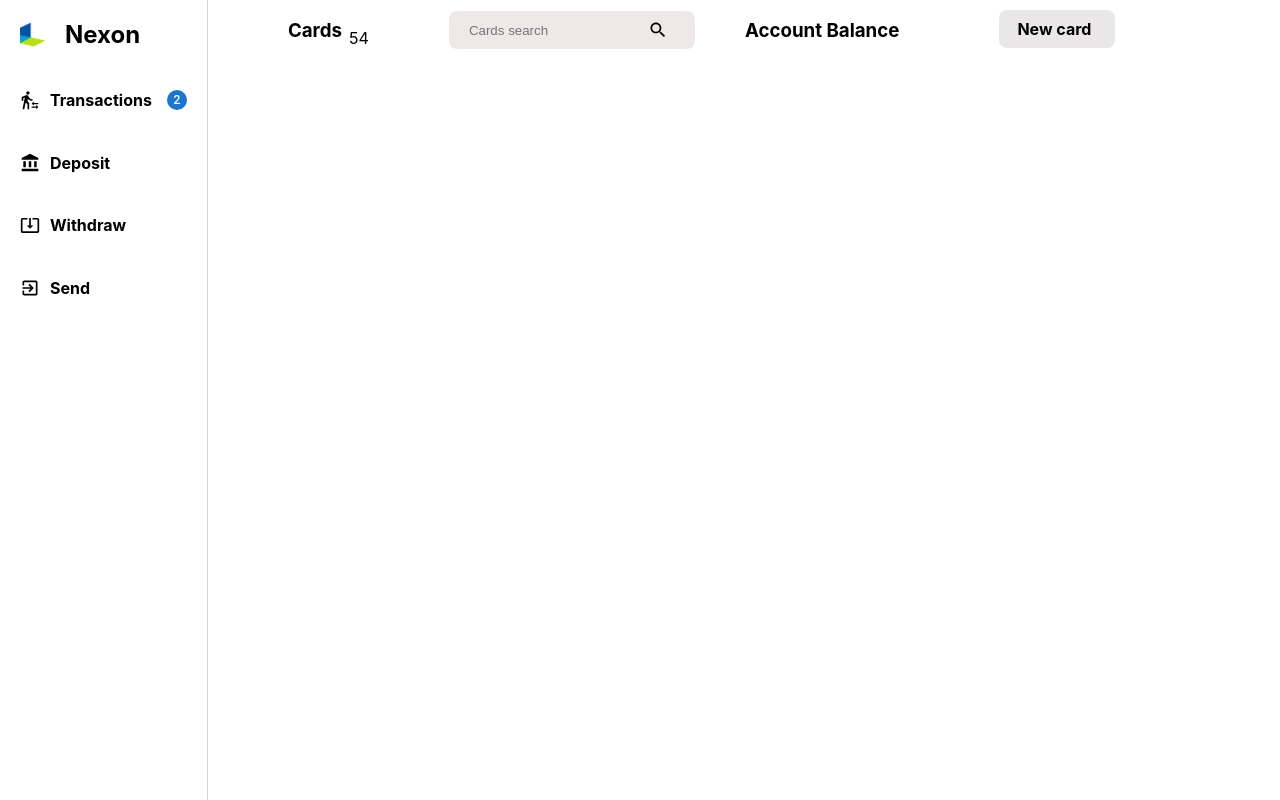
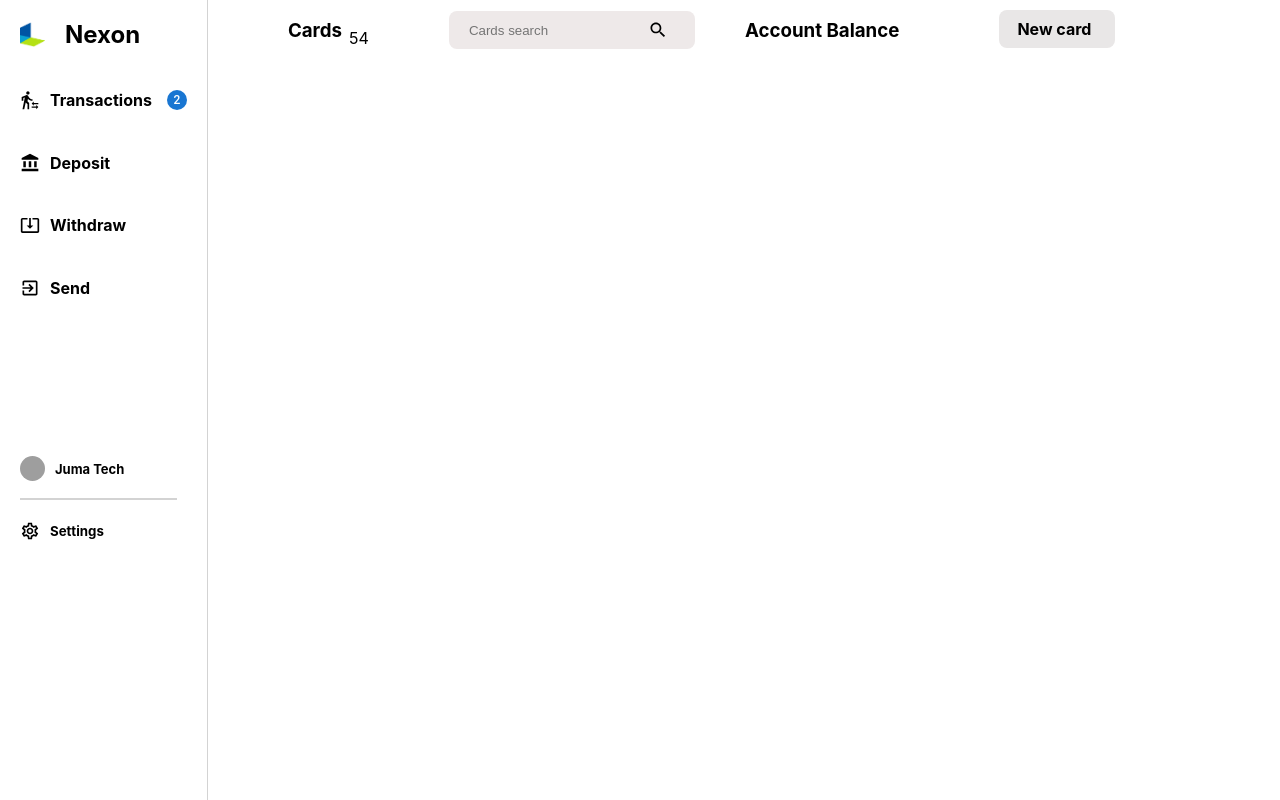
Before and after one commit to jumatech78/payment_system, a React (Create React App) app in the folder payment_system/: page / in a window 1280 px wide. Built offline with nearby package versions, Linux system fonts and the light colour scheme; grey boxes are pictures that could not be loaded.

Commit message:
created footer

```diff
--- a/payment_system/src/components/Drawerbar/drawerbarstyles.css
+++ b/payment_system/src/components/Drawerbar/drawerbarstyles.css
@@ -41,3 +41,32 @@
     margin-left: 15px;
     align-items: center !important;
 }
+
+.footer_section{
+    display: flex;
+    align-items: center;
+    margin-left: 20px;
+    margin-top: 120px;
+    border-bottom: 2px solid lightgrey;
+}
+.footer_section > h5{
+    padding-left: 10px;
+    font-size: small;
+}
+.footer_avatar{
+    height: 25px !important;
+    width: 25px !important;
+}
+
+.bottom_footer{
+    display: flex;
+    align-items: center;
+}
+.bottom_footer > h5{
+    padding-left: 10px;
+}
+.footer_icon{
+    height: 20px !important;
+    width: 20px !important;
+    padding-left: 20px;
+}
--- a/payment_system/src/components/Drawerbar/index.js
+++ b/payment_system/src/components/Drawerbar/index.js
@@ -4,7 +4,9 @@ import AccountBalanceIcon from "@mui/icons-material/AccountBalance";
 import TransferWithinAStationIcon from "@mui/icons-material/TransferWithinAStation";
 import SystemUpdateAltIcon from "@mui/icons-material/SystemUpdateAlt";
 import ExitToAppIcon from "@mui/icons-material/ExitToApp";
+import SettingsOutlinedIcon from "@mui/icons-material/SettingsOutlined";
 import Badge from "@mui/material/Badge";
+import Avatar from "@mui/material/Avatar";
 
 function Drawerbar() {
   return (
@@ -36,6 +38,19 @@ function Drawerbar() {
         <ExitToAppIcon className="drawer_icon" />
         <h4 className="h4">Send</h4>
       </div>
+      <div className="footer_section">
+        <Avatar
+          className="footer_avatar"
+          img
+          src="https://media.istockphoto.com/photos/dreamy-arab-guy-freelancer-working-from-home-using-laptop-picture-id1331298245?b=1&k=20&m=1331298245&s=170667a&w=0&h=nJJGzr-iskXDV_AjXhp03BErbtKuSkrelBIaKBgKO1g="
+          alt=""
+        />
+        <h5>Juma Tech</h5>
+      </div>
+      <div className="bottom_footer">
+        <SettingsOutlinedIcon className="footer_icon"/>
+        <h5>Settings</h5>
+      </div>
     </div>
   );
 }
```
